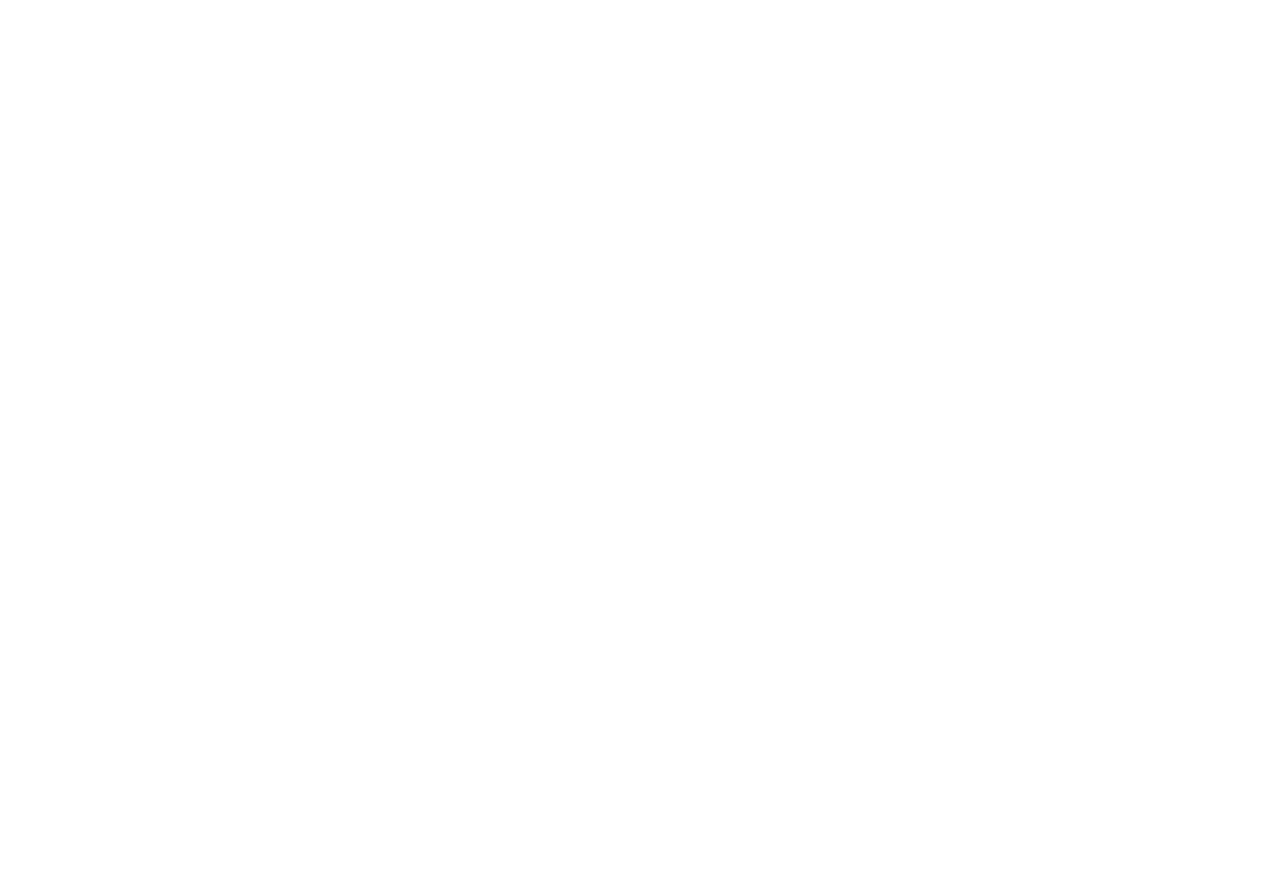
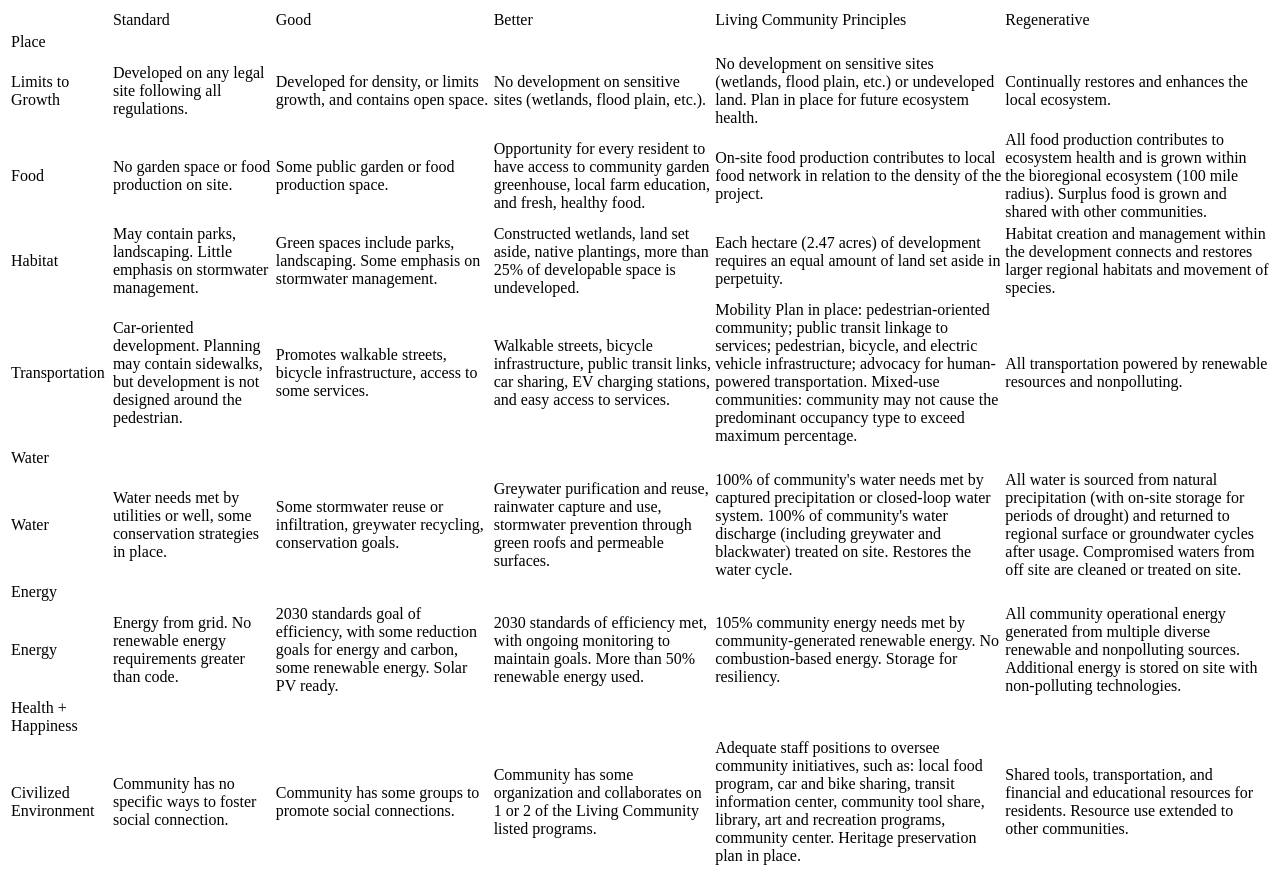
Before and after one commit to dschipperCuningham/21st-Century-Development-Scorecard, a website: page index.html in a window 1280 px wide. Shown: the top 869 px of the page. Drawn offline with nearby package versions, Linux system fonts and the light colour scheme.

Commit message:
Stable simple matrix generation from source data

```diff
--- a/APP.js
+++ b/APP.js
@@ -6,9 +6,10 @@ var matrixCanvas = document.getElementById(matrixId)
 var matrixWidth = matrixCanvas.clientWidth
 var matrixHeight = matrixCanvas.clientHeight
 var interactiveMatrix = new DataEntryMatrix(matrixData,matrixCanvas,matrixWidth,matrixHeight);
+interactiveMatrix.drawUpdate()
 
 function resizeMatrix(){
-    console.log('the matrix was resized')
+    // console.log('the matrix was resized')
     interactiveMatrix.resize(
         document.getElementById(matrixId).clientWidth,
         document.getElementById(matrixId).clientHeight
--- a/Scripts/dataEntryMatrix.js
+++ b/Scripts/dataEntryMatrix.js
@@ -13,6 +13,7 @@ class DataEntryMatrix{
         this.centerY = _height/2;
         this.container = _div;
         this.data = this.buildChartData(_data);
+        console.log(this.data)
         //////////////////////////////////////////////////////////////////////////////////
         "///////ANY GRAPHIC SPECIFIC DATA SHAPING SHOULD HAPPEN HERE////////"
         //////////////////////////////////////////////////////////////////////////////////
@@ -24,17 +25,17 @@ class DataEntryMatrix{
         //////////////////////////////////////////////////////////////////////////////////
         "///////CREATING AN SVG OBJECT TO DRAW TO////////"
         //////////////////////////////////////////////////////////////////////////////////
-        var _svg = d3.select(_div).append("svg")
-            .attr("width",_width)
-            .attr("height",_height);
-        this.svg = _svg;
-        this.svgGroup = _svg.append("g").attr("class","svgGroup")
+        // var _svg = d3.select(_div).append("svg")
+        //     .attr("width",_width)
+        //     .attr("height",_height);
+        // this.svg = _svg;
+        // this.svgGroup = _svg.append("g").attr("class","svgGroup")
         //////////////////////////////////////////////////////////////////////////////////
         "///////ADD GROUPS TO THE SVG FOR ORGANIZING DATA////////"
         //////////////////////////////////////////////////////////////////////////////////
-        this.programNames = this.svgGroup.append("g").attr("class","programShapes");
-        this.intersectionCells = this.svgGroup.append("g").attr("class","programAnnotation");
-
+        // this.programNames = this.svgGroup.append("g").attr("class","programShapes");
+        // this.intersectionCells = this.svgGroup.append("g").attr("class","programAnnotation");
+        this.table = d3.select(_div).append('table').attr('id','interactiveMatrixTable')
         return
     };
 
@@ -42,8 +43,45 @@ class DataEntryMatrix{
         //////////////////////////////////////////////////////////////////////////////////
         "///////ANY GRAPHIC SPECIFIC DATA SHAPING SHOULD HAPPEN HERE////////"
         //////////////////////////////////////////////////////////////////////////////////
+        var rows = []
+        var headers = [
+            "","Standard","Good","Better","Living Community Principles","Regenerative"
+        ]
+        var headerRow = {
+            'text':headers,
+            'class':'matrixHeaderRow'
+        }
+        rows.push(headerRow)
+        var categoriesAddedToRows = []
+        for (var i of _data){
+            if (categoriesAddedToRows.includes(i['category']) != true){
+                categoriesAddedToRows.push(i['category'])
+                var rowText = [
+                    i['category'],'','','','',''
+                ]
+                var row = {
+                    'text':rowText,
+                    'class':'matrixCategoryHeaderRow'
+                }
+                rows.push(row)
+            }
+            var rowText = []
+            rowText.push(i['tag'])
+            for (var j of i['data']){
+                rowText.push(j['text'])
+            }
+            var row = {
+                'text':rowText,
+                'class':'matrixRow'
+            }
+            rows.push(row)
 
-        return _data
+        }
+        var builtData = {
+            'rowData':rows,
+            'rawData':_data
+        }
+        return builtData
 
     };
 
@@ -74,15 +112,28 @@ class DataEntryMatrix{
         "///////THIS FUNCTION DOES THE HEAVY LIFTING FOR CREATING GRAPHICS////////"
         //////////////////////////////////////////////////////////////////////////////////
         var _thisClass = this
-        var _data = this.data
+        var _rowData = this.data['rowData']
+        var _rawData = this.data['rawData']
         var _height = this.height
         var _width = this.width
         var _centerX = this.centerX
         var _centerY = this.centerY
 
         var _div = this.container
-        var _svg = this.svg
-        var _svgGroup = this.svgGroup
+        // var _svg = this.svg
+        // var _svgGroup = this.svgGroup
+        var _table = this.table
 
+        var updateRows = _table.selectAll('tr').data(_rowData).enter()
+            .append('tr')
+            .attr('class',function(d){
+                return d['class']
+            })
+            .selectAll('td').data(function(d,i){return d['text']}).enter()
+            .append('td')
+            .text(function(d){return d})
+
+
+        // console.log("drawing and updating")
     };
 };
--- a/Scripts/scriptTemplate.js
+++ b/Scripts/scriptTemplate.js
@@ -2,7 +2,7 @@
 "///////THIS IS MY TEMPLATE FOR CREATING 'QUICK' D3 CLASSES////////"
 //////////////////////////////////////////////////////////////////////////////////
 
-class ProgramExplorer{
+class Template{
     constructor(_data,_div,_width,_height){
         //////////////////////////////////////////////////////////////////////////////////
         "///////ADDING THE INITIAL PARAMETERS BASED ON USER INPUT////////"
--- a/index.html
+++ b/index.html
@@ -15,8 +15,6 @@
 
         <div id="matrixCanvas">
         </div>
-        <p>Description of the graph above</p>
-        <p>Branch Test</p>
         <script src="APP.js"></script>
     </body>
 </html>
```
